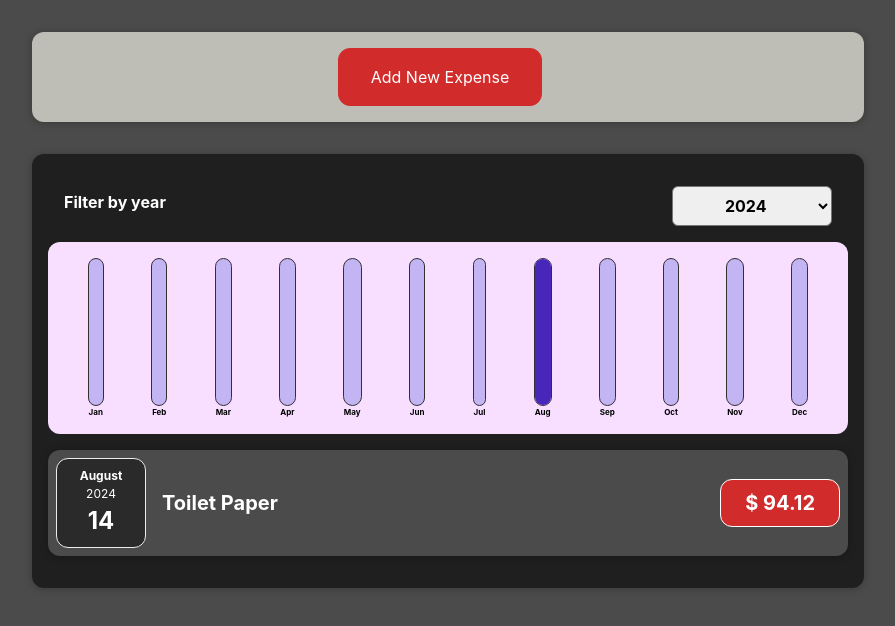
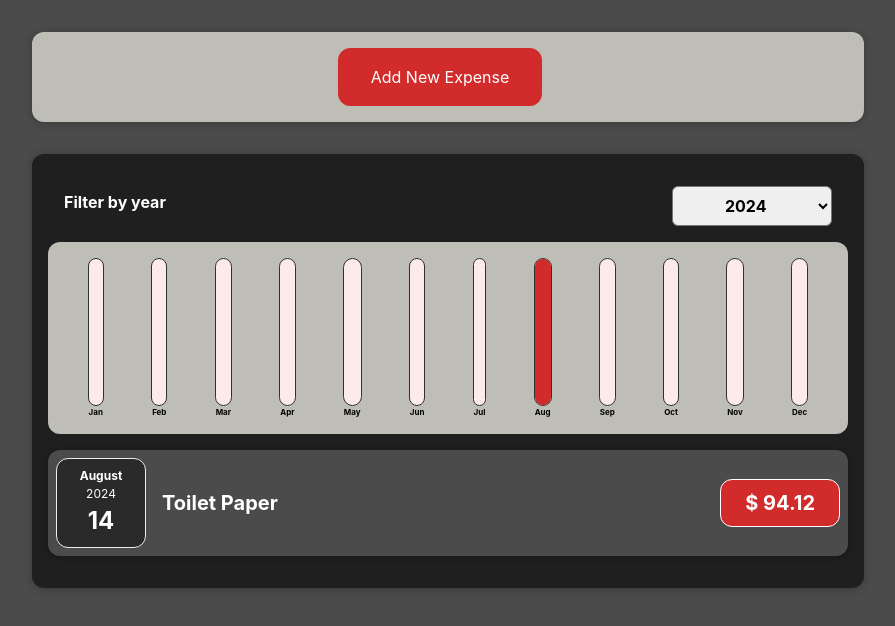
Before and after one commit to EidHachem/financial-tracker, a React (Vite) app: page / in a window 1280 px wide. Shown: the top 626 px of the page, without its empty margins (192-1087 px from the left). Built offline with nearby package versions, Linux system fonts and the light colour scheme.

Commit message:
update charts colors

```diff
--- a/src/components/Chart/Chart.css
+++ b/src/components/Chart/Chart.css
@@ -1,7 +1,7 @@
 .chart {
     padding: 1rem;
     border-radius: 12px;
-    background-color: #f8dfff;
+    background-color: #bebdb6;
     text-align: center;
     display: flex;
     justify-content: space-around;
--- a/src/components/Chart/ChartBar.css
+++ b/src/components/Chart/ChartBar.css
@@ -10,7 +10,7 @@
     width: 100%;
     border: 1px solid #313131;
     border-radius: 12px;
-    background-color: #c3b4f3;
+    background-color: #fbebeb;
     overflow: hidden;
     display: flex;
     flex-direction: column;
@@ -18,7 +18,7 @@
   }
 
   .chart-bar__fill {
-    background-color: #4826b9;
+    background-color: #D22B2B;
     width: 100%;
     transition: all 0.3s ease-out;
   }
```
